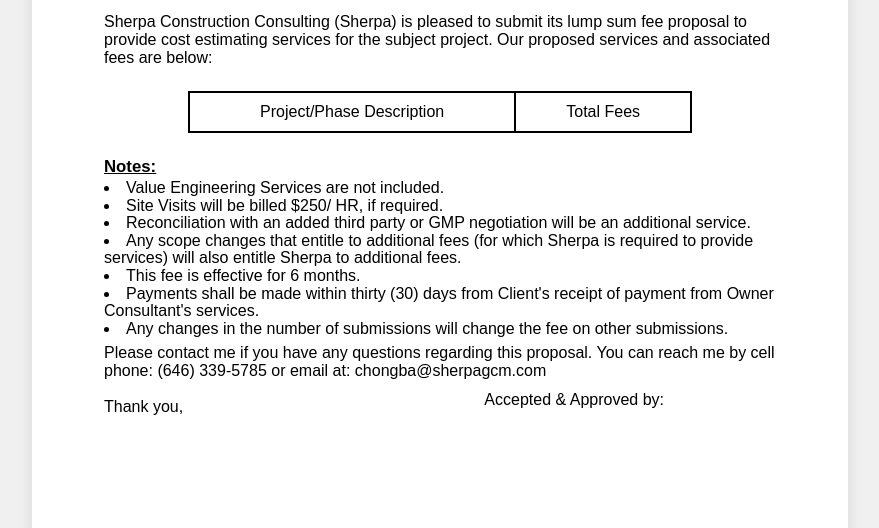
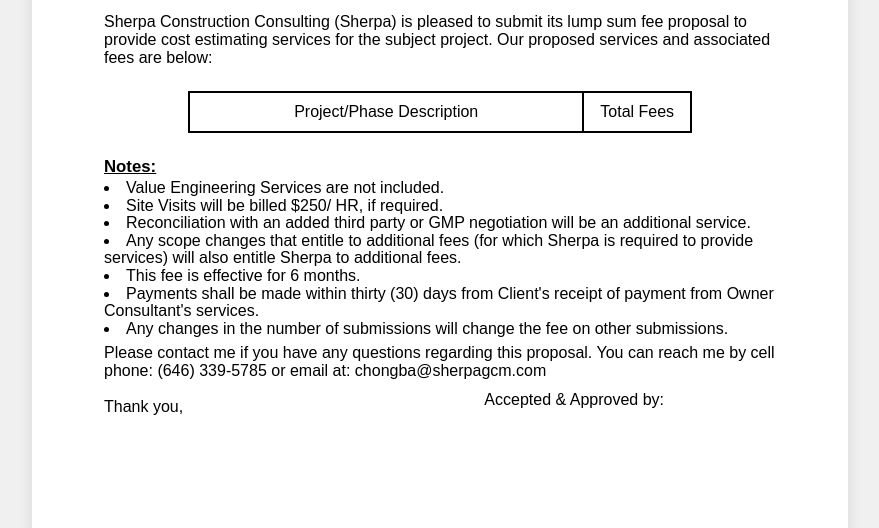
Before and after one commit to Gintama32/sd, a plain HTML site: page display.html in a window 1280 px wide. Shown: the part 206-734 px from the top of the page, without its empty margins (200-1079 px from the left). Drawn offline with Linux system fonts and the light colour scheme.

Commit message:
table format

```diff
--- a/display.css
+++ b/display.css
@@ -117,17 +117,17 @@ table thead th {
 table th:first-child,
 table td:first-child {
   border-right: 2px solid black;
-  width: 65%;
+  width: 55%;
 }
 
 table th:last-child,
 table td:last-child {
-  width: 35%;
+  width: 15%;
 }
 
 /* Adds a border above the total row */
 .total-row td {
-  border-top: 3px solid #000;
+  border-top: 2px solid #000;
 }
 
 /* Center all table data cells except the total row */
```
